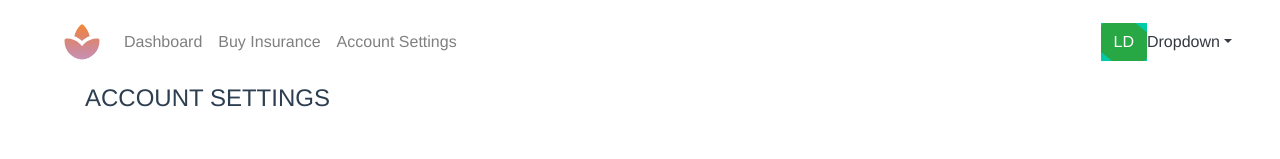
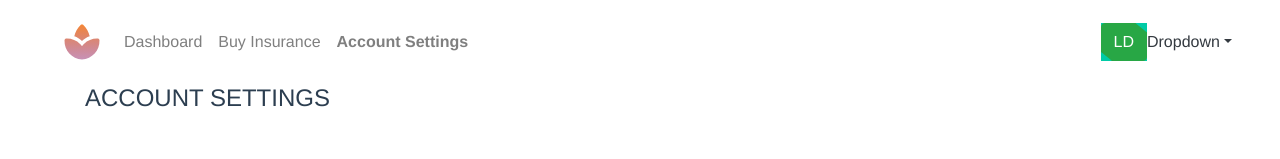
Before and after one commit to BernardObinna/insurance-dashboard, a Vue app: page /#/account in a window 1280 px wide. Shown: the top 159 px of the page. Built offline with nearby package versions, Linux system fonts and the light colour scheme.

Commit message:
added navigation active class

```diff
--- a/src/components/Nav.vue
+++ b/src/components/Nav.vue
@@ -23,14 +23,14 @@
             Dashboard
             <span class="sr-only">(current)</span>
           </a>-->
-          <router-link class="nav-link" to="/">Dashboard</router-link>
+          <router-link class="nav-link" to="/" exact>Dashboard</router-link>
         </li>
         <li class="nav-item bg-white">
           <a class="nav-link" href="#">Buy Insurance</a>
         </li>
         <li class="nav-item bg-white">
           <!-- <a class="nav-link" href="#">Account Settings</a> -->
-          <router-link class="nav-link" to="/account">Account Settings</router-link>
+          <router-link class="nav-link" to="/account" exact>Account Settings</router-link>
         </li>
       </ul>
 
--- a/src/styles/main.css
+++ b/src/styles/main.css
@@ -12,6 +12,10 @@
   background-color: #00CBA6;
 }
 
+.router-link-active {
+  font-weight: 900;
+}
+
 .orange {
   background-color: #F58634;
 }
--- a/src/styles/main.scss
+++ b/src/styles/main.scss
@@ -18,6 +18,10 @@
 
 .card * {
     // background-color: white
+}
+
+.router-link-active {
+    font-weight: 900;
 }
 
 .orange {
```
Also changed, not shown: 1 other file (tests, documents, lock files or other folders).
